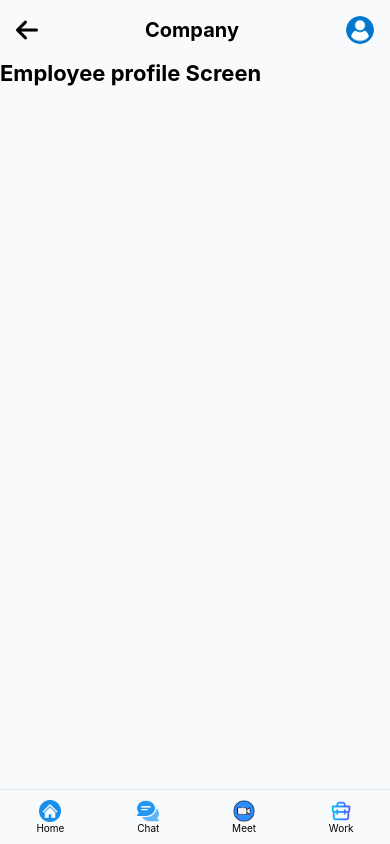
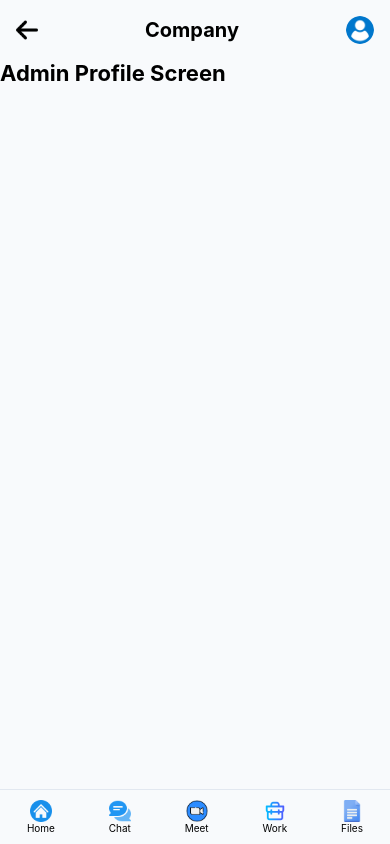
Before and after one commit to slytherin8/slyth, a React Native app in the folder slyth-app/: screen /AdminProfile in a window 390 px wide. Built offline with nearby package versions, Linux system fonts and the light colour scheme; no server answers.

Commit message:
fix(AdminProfileScreen): Correct role and screen title for admin profile

```diff
--- a/slyth-app/src/screens/AdminProfileScreen.js
+++ b/slyth-app/src/screens/AdminProfileScreen.js
@@ -3,9 +3,9 @@ import AppLayout from "../components/AppLayout";
 
 export default function AdminProfileScreen({ navigation }) {
   return (
-    <AppLayout navigation={navigation} role="employee">
+    <AppLayout navigation={navigation} role="admin">
       <Text style={{ fontSize: 22, fontWeight: "700" }}>
-        Employee profile Screen
+        Admin Profile Screen
       </Text>
     </AppLayout>
   );
```
